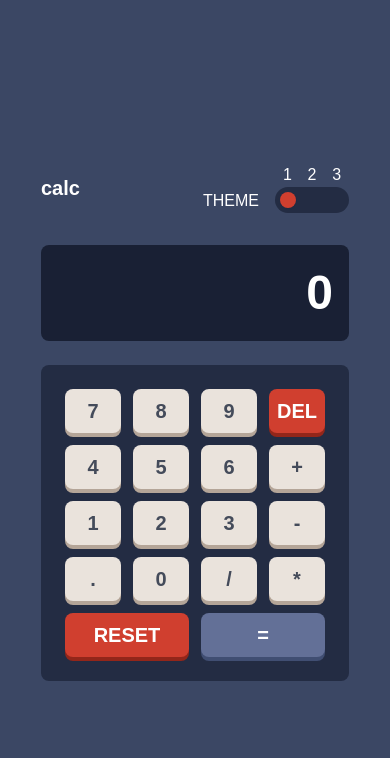
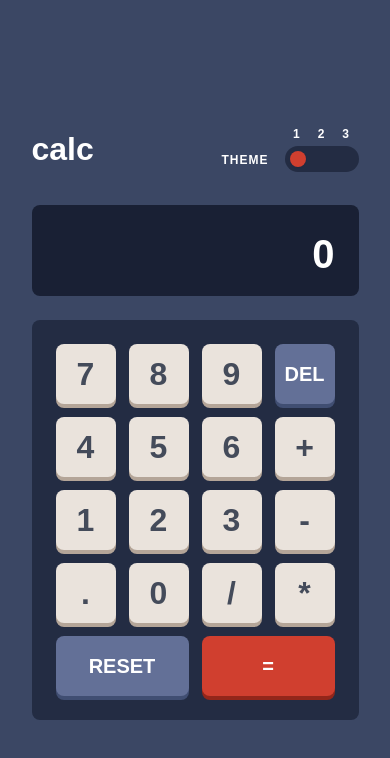
Before and after one commit to orphandeity/calculator_app, a React (Vite) app: page / in a window 390 px wide. Shown: the top 758 px of the page. Built offline with nearby package versions, Linux system fonts and the light colour scheme.

Commit message:
mobile styles

```diff
--- a/package.json
+++ b/package.json
@@ -10,7 +10,7 @@
     "preview": "vite preview"
   },
   "dependencies": {
-    "@fontsource/league-spartan": "^4.5.13",
+    "@fontsource-variable/league-spartan": "^5.0.1",
     "@radix-ui/react-radio-group": "^1.1.2",
     "clsx": "^1.2.1",
     "react": "^18.2.0",
--- a/src/App.tsx
+++ b/src/App.tsx
@@ -17,10 +17,11 @@ function App() {
         theme
       )}
     >
+      <div className="">
         <div className="flex items-center justify-between">
           <h1
             className={clsx(
-            "text-xl font-bold",
+              "text-[2rem] font-bold",
               theme == "theme-1" ? "text-skin-inverted" : "text-skin-base"
             )}
           >
@@ -30,20 +31,32 @@ function App() {
         </div>
         <div
           className={clsx(
-          "mt-8 flex h-24 items-center justify-end rounded-lg bg-base-display p-4 text-5xl font-bold",
+            "mt-8 flex items-center justify-end rounded-lg bg-base-display px-6 pb-[22px] pt-[29px] text-[2.5rem] font-bold leading-none",
             theme == "theme-1" ? "text-skin-inverted" : "text-skin-base"
           )}
         >
           <span>{formatOperand(state.currentOperand)}</span>
         </div>
-      <div className="mt-6 grid grid-cols-4 gap-3 rounded-lg bg-base-keys p-6 text-skin-inverted">
+        <div className="mt-6 grid grid-cols-4 gap-[0.8125rem] rounded-lg bg-base-keys p-6 text-skin-inverted">
           <DigitButton digit="7" />
           <DigitButton digit="8" />
           <DigitButton digit="9" />
           <div className="relative">
-          <div className="absolute inset-0 translate-y-1 rounded-lg bg-keys-destruct-shadow" />
+            <div
+              className={clsx(
+                "absolute inset-0 translate-y-1 rounded-lg",
+                theme == "theme-1"
+                  ? "bg-keys-evaluate-shadow"
+                  : "bg-keys-destruct-shadow"
+              )}
+            />
             <button
-            className="relative z-0 w-full bg-keys-destruct-base"
+              className={clsx(
+                "relative z-0 w-full text-[20px]",
+                theme == "theme-1"
+                  ? "bg-keys-evaluate-base"
+                  : "bg-keys-destruct-base"
+              )}
               onClick={() => dispatch({ type: "deleteDigit" })}
             >
               DEL
@@ -62,20 +75,43 @@ function App() {
           <OperatorButton symbol="/" />
           <OperatorButton symbol="*" />
           <div className="relative col-span-2">
-          <div className="absolute inset-0 translate-y-1 rounded-lg bg-keys-destruct-shadow" />
+            <div
+              className={clsx(
+                "absolute inset-0 translate-y-1 rounded-lg",
+                theme == "theme-1"
+                  ? "bg-keys-evaluate-shadow"
+                  : "bg-keys-destruct-shadow"
+              )}
+            />
             <button
-            className="relative z-0 w-full bg-keys-destruct-base"
+              className={clsx(
+                "relative z-0 w-full text-[20px]",
+                theme == "theme-1"
+                  ? "bg-keys-evaluate-base"
+                  : "bg-keys-destruct-base"
+              )}
               onClick={() => dispatch({ type: "clear" })}
             >
               RESET
             </button>
           </div>
           <div className="relative col-span-2">
-          <div className="absolute inset-0 translate-y-1 rounded-lg bg-keys-evaluate-shadow" />
+            <div
+              className={clsx(
+                "absolute inset-0 translate-y-1 rounded-lg",
+                theme == "theme-1"
+                  ? "bg-keys-destruct-shadow"
+                  : "bg-keys-evaluate-shadow"
+              )}
+            />
             <button
               className={clsx(
-              "relative z-0 w-full bg-keys-evaluate-base",
-              theme == "theme-3" ? "text-[#1A2327]" : null
+                "relative z-0 text-[20px]",
+                theme == "theme-3"
+                  ? "bg-keys-evaluate-base text-[#1A2327]"
+                  : theme == "theme-1"
+                  ? "bg-keys-destruct-base"
+                  : "bg-keys-evaluate-base"
               )}
               onClick={() => dispatch({ type: "evaluate" })}
             >
@@ -83,6 +119,7 @@ function App() {
             </button>
           </div>
         </div>
+      </div>
     </main>
   );
 }
--- a/src/components/DigitButton.tsx
+++ b/src/components/DigitButton.tsx
@@ -13,7 +13,7 @@ export default function DigitButton({ digit }: DigitButtonProps) {
       <div className="absolute inset-0 translate-y-1 rounded-lg bg-keys-main-shadow" />
       <button
         onClick={() => dispatch({ type: "addDigit", payload: digit })}
-        className="relative z-0 w-full bg-keys-main-base text-skin-base"
+        className="relative z-0 w-[60px] bg-keys-main-base text-skin-base"
       >
         {digit}
       </button>
--- a/src/components/ThemeSelection.tsx
+++ b/src/components/ThemeSelection.tsx
@@ -16,12 +16,12 @@ export default function ThemeSelection({
       value={theme}
       onValueChange={(value) => setTheme(value)}
       className={clsx(
-        "flex items-end gap-4",
+        "flex items-end gap-4 text-xs font-bold tracking-[1px]",
         theme == "theme-1" ? "text-skin-inverted" : "text-skin-base"
       )}
     >
-      <span>THEME</span>
-      <div>
+      <span className="pb-1">THEME</span>
+      <div className="space-y-1">
         <div className="flex justify-around">
           <span>1</span>
           <span>2</span>
--- a/src/index.css
+++ b/src/index.css
@@ -61,6 +61,6 @@
 
 @layer components {
   button {
-    @apply grid place-content-center rounded-lg p-2 text-xl font-bold;
+    @apply grid h-[60px] w-full place-content-center rounded-lg text-[32px] font-bold leading-none;
   }
 }
--- a/src/main.tsx
+++ b/src/main.tsx
@@ -2,7 +2,7 @@ import React from "react";
 import ReactDOM from "react-dom/client";
 import { CalculatorProvider } from "./context.tsx";
 import App from "./App.tsx";
-import "@fontsource/league-spartan/variable.css";
+import "@fontsource-variable/league-spartan";
 import "./index.css";
 
 ReactDOM.createRoot(document.getElementById("root") as HTMLElement).render(
```
Also changed, not shown: src/lib/reducer.ts (+9 -0 lines), 1 other file (tests, documents, lock files or other folders). Lines whose indentation alone changed are shown as unchanged.
